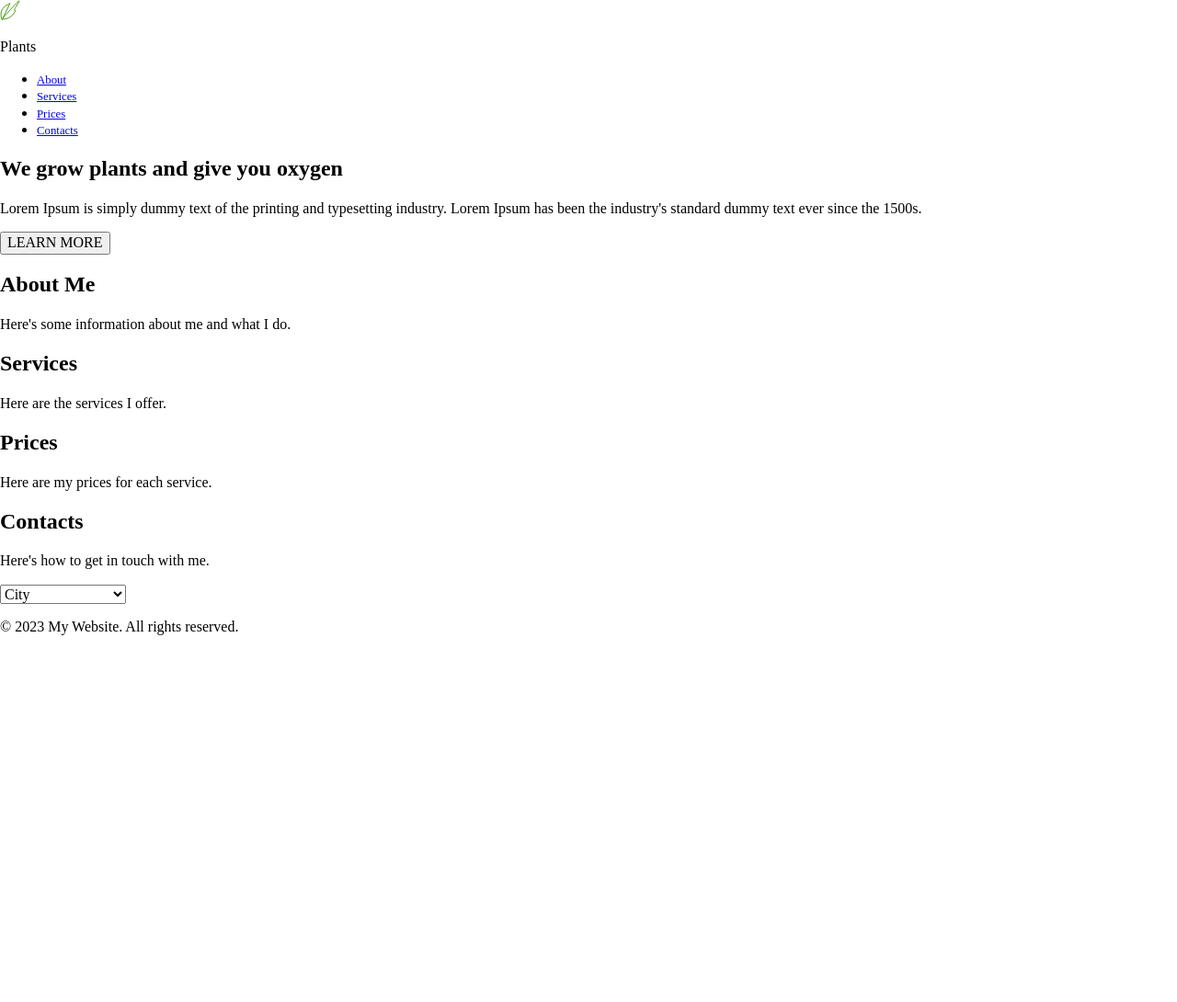
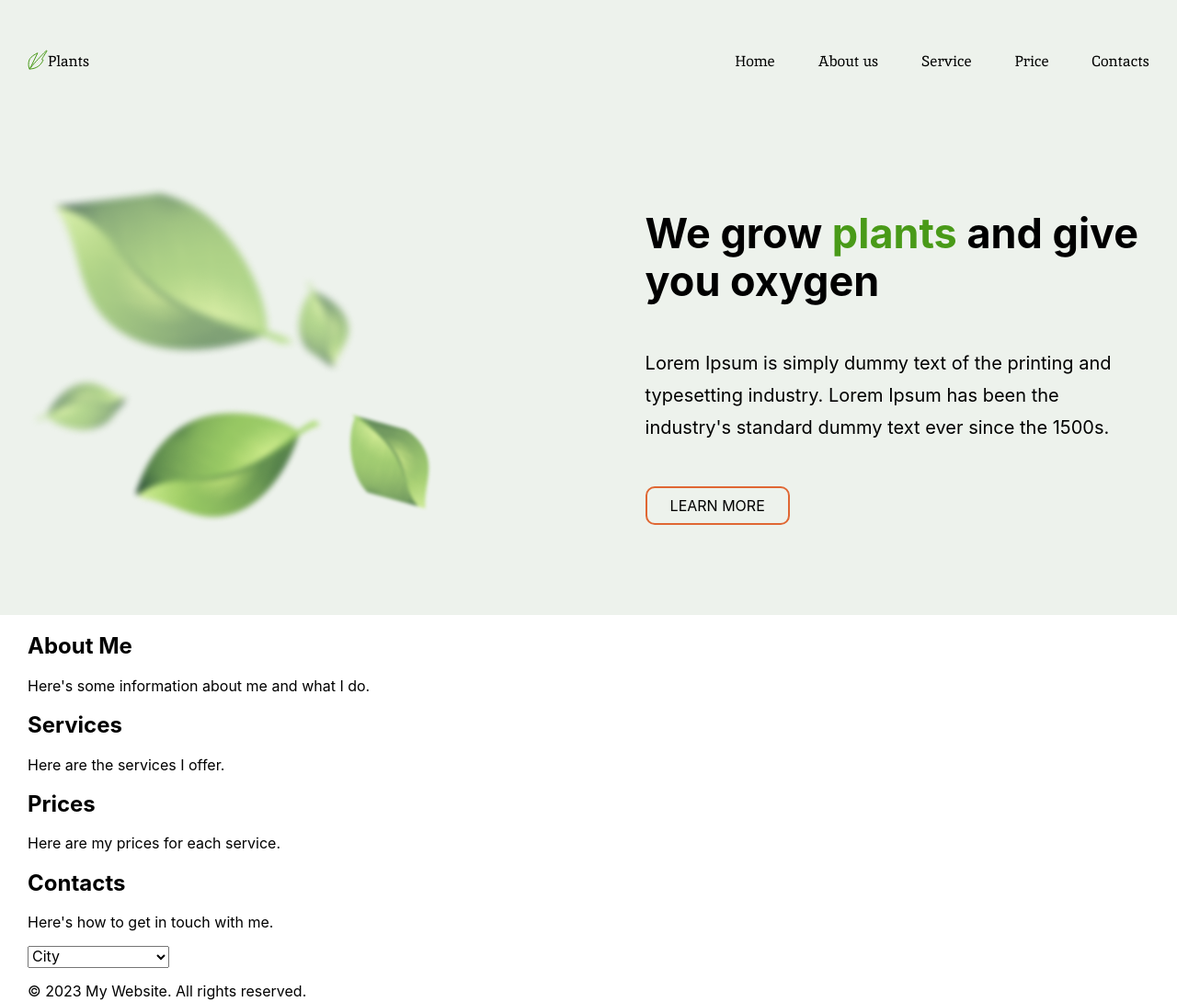
Before and after one commit to vishenkahimik/Plants, a plain HTML site: page index.html in a window 1280 px wide. Shown: the whole page at 92% size. Before the commit the page ends 800 px from the top, so only its background shows below. Drawn offline with Linux system fonts and the light colour scheme; a web font is replaced by a local one.

Commit message:
feat: add header and section wellcome

```diff
--- a/index.html
+++ b/index.html
@@ -11,46 +11,63 @@
 </head>
 
 <body>
-	<div class="container">
 	<header class="header">
-			<div class="header__logo">
-				<img class="header__logo-svg" src="/img/logo_vector.svg" alt="logo">
-				<p class="header__logo-text">Plants</p>
+		<div class="container header-container">
+			<div class="logo">
+				<img class="logo-svg" src="/img/logo_vector.svg" alt="logo">
+				<p class="logo-text">Plants</p>
 			</div>
-			<nav>
-				<ul>
-					<li><a href="#about">About</a></li>
-					<li><a href="#services">Services</a></li>
-					<li><a href="#prices">Prices</a></li>
-					<li><a href="#contacts">Contacts</a></li>
+			<nav class="nav">
+				<ul class="nav__list">
+					<li class="nav__list-item"><a class="nav__list-link" href="#home">Home</a></li>
+					<li class="nav__list-item"><a class="nav__list-link" href="#about">About us</a></li>
+					<li class="nav__list-item"><a class="nav__list-link" href="#services">Service</a></li>
+					<li class="nav__list-item"><a class="nav__list-link" href="#prices">Price</a></li>
+					<li class="nav__list-item"><a class="nav__list-link" href="#contacts">Contacts</a></li>
 				</ul>
 			</nav>
+		</div>
 	</header>
 
-		<main>
+	<main class="main">
 		<section class="wellcome" id="welcome">
-				<h2>We grow plants and give you oxygen</h2>
-				<p>Lorem Ipsum is simply dummy text of the printing and typesetting industry. Lorem Ipsum has been the
+			<div class="wellcome__container container">
+				<div class="wellcome__picture">
+					<img src="/img/leafs.png" alt="leafs">
+				</div>
+				<div class="wellcome__box">
+					<h1 class="wellcome__header">We grow <span class="wellcome__span">plants</span> and give you oxygen</h1>
+					<p class="wellcome__text">Lorem Ipsum is simply dummy text of the printing and typesetting industry.
+						Lorem Ipsum has been the
 						industry's standard dummy text ever since the 1500s.</p>
-				<button class="button_learn_more">LEARN MORE</button>
+					<button class="wellcome__button">Learn more</button>
+				</div>
+			</div>
 		</section>
 
 		<section id="about">
+			<div class="container">
 				<h2>About Me</h2>
 				<p>Here's some information about me and what I do.</p>
+			</div>
 		</section>
 
 		<section id="services">
+			<div class="container">
 				<h2>Services</h2>
 				<p>Here are the services I offer.</p>
+			</div>
 		</section>
 
 		<section id="prices">
+			<div class="container">
 				<h2>Prices</h2>
 				<p>Here are my prices for each service.</p>
+			</div>
 		</section>
 
 		<section id="contacts">
+			<div class="container">
 				<h2>Contacts</h2>
 				<p>Here's how to get in touch with me.</p>
 				<form>
@@ -62,13 +79,16 @@
 						<option value="sherrill">Sherrill, NY</option>
 					</select>
 				</form>
+			</div>
 		</section>
 	</main>
 
 	<footer>
+		<div class="container">
 			<p>&copy; 2023 My Website. All rights reserved.</p>
+		</div>
 	</footer>
-	</div>
+
 </body>
 
 </html>
--- a/style/style.css
+++ b/style/style.css
@@ -2,7 +2,113 @@
 	font-family: Inter;
 	src: url(/fonts/Inter-VariableFont_slnt\,wght.ttf);
 }
+@font-face {
+	font-family: Inika;
+	src: url(/fonts/Inika-Regular.ttf);
+}
+body,
+html {
+	min-height: 100vh;
+}
+body {
+	min-height: 100vh;
+	display: flex;
+  flex-direction: column;
+  justify-content: space-between;
+  font-family: Inter, Arial, Helvetica, sans-serif;
+}
 
-nav a {
-	font-size: 0.8rem;
+.container {
+	max-width: 1220px;
+	margin: 0 auto;
+	padding: 0px 15px;
 }
+/* --------------------------
+--------------------------
+--------------------------
+header-box */
+
+.header {
+	background: #EDF2EC;
+}
+.header-container {
+	font-family: Inika, Arial, Helvetica, sans-serif;
+	font-weight: 400;
+	display: flex;
+	justify-content: space-between;
+	align-items: flex-end;
+	padding: 54px 0;
+	background-color: #EDF2EC;
+}
+.logo {
+	display: flex;
+	align-items: flex-end;
+}
+.logo-svg {
+	display: block;
+}
+.logo-text {
+	margin: 0;
+}
+.nav__list {
+	display: flex;
+	padding-left: 0px;
+	gap: 2.93rem;
+	margin: 0;
+}
+.nav__list-item {
+	display: block;
+}
+.nav__list-link {
+	text-decoration: none;
+	color: #010201;
+}
+
+/* --------------------------
+--------------------------
+--------------------------
+main-box */
+
+.main {
+	flex: 1 1 auto;
+}
+.wellcome {
+	background-color: #EDF2EC;
+}
+.wellcome__header {
+	margin: 0;
+	font-weight: 700;
+	font-size: 2.81rem;
+}
+.wellcome__container {
+	padding: 56px 0;
+	display: flex;
+	justify-content: space-between;
+	gap: 13.1rem;
+	align-items: center;
+}
+.wellcome__box {
+	display: flex;
+	flex-direction: column;
+	justify-content: space-between;
+	align-items: flex-start;
+	gap: 46px;
+}
+.wellcome__text {
+font-size: 20px;
+font-weight: 400;
+line-height: 35px;
+margin: 0;
+}
+.wellcome__button {
+	font-size: 16px;
+	border: 2px solid #E06733;
+   border-radius: 10px;
+	background-color: transparent;
+	text-transform: uppercase;
+	cursor: pointer;
+	padding: 10px 25px;
+}
+.wellcome__span {
+	color: #499A18;
+}
```
Lines whose indentation alone changed are shown as unchanged.
